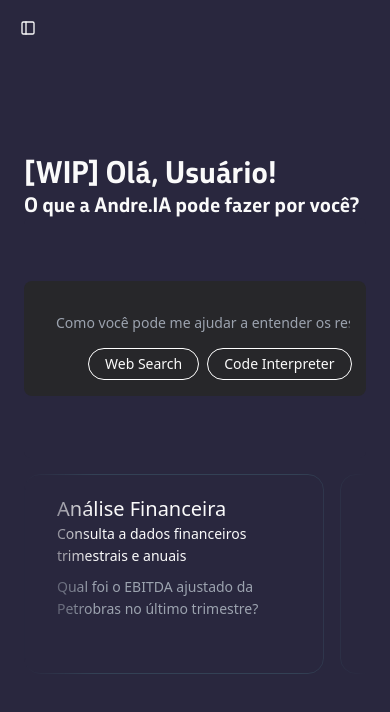
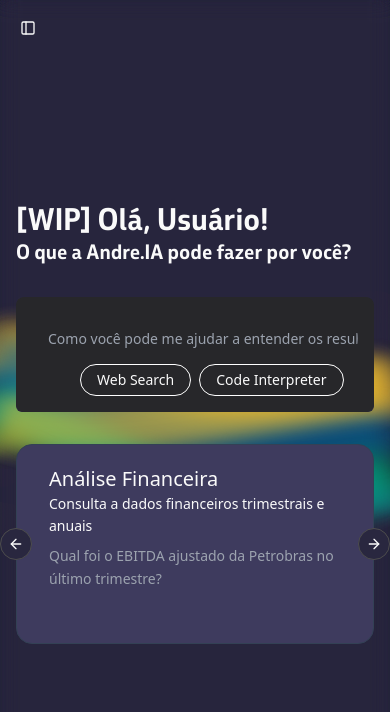
Before and after one commit to andreb308/petro-spotlight, a React (Vite) app: page / in a window 390 px wide. Shown: the top 712 px of the page. Built offline with nearby package versions, Linux system fonts and the light colour scheme; a web font is replaced by a local one; what tailwindcss-motion would draw is missing.

Commit message:
style: responsive (tablet) + carousel + wavy bg

```diff
--- a/package.json
+++ b/package.json
@@ -19,7 +19,7 @@
     "@radix-ui/react-popover": "^1.1.4",
     "@radix-ui/react-radio-group": "^1.2.2",
     "@radix-ui/react-separator": "^1.1.1",
-    "@radix-ui/react-slot": "^1.1.1",
+    "@radix-ui/react-slot": "^1.1.2",
     "@radix-ui/react-switch": "^1.1.2",
     "@radix-ui/react-toast": "^1.2.2",
     "@radix-ui/react-tooltip": "^1.1.6",
@@ -35,6 +35,8 @@
     "axios": "^1.8.2",
     "class-variance-authority": "^0.7.1",
     "clsx": "^2.1.1",
+    "embla-carousel-autoplay": "^8.5.2",
+    "embla-carousel-react": "^8.5.2",
     "emblor": "^1.4.7",
     "file-saver": "^2.0.5",
     "framer-motion": "^11.18.1",
--- a/src/components/abstractions/ChatMessage.tsx
+++ b/src/components/abstractions/ChatMessage.tsx
@@ -24,7 +24,7 @@ function ChatMessage({ msg }: { msg: Message }) {
 
   return (
     <div
-      className={`select-text selection:text-black selection:bg-white motion-preset-fade-lg w-full flex flex-row gap-2 max-lg:gap-0 max-lg:w-dvw max-lg:px-4 ${
+      className={`select-text selection:text-black selection:bg-white motion-preset-fade-lg w-full flex flex-row gap-2 max-sm:gap-0 max-sm:w-dvw max-sm:px-4 ${
         role === "user" && "flex-row-reverse my-4"
       }`}
     >
@@ -40,7 +40,7 @@ function ChatMessage({ msg }: { msg: Message }) {
       <div
         id="message"
         onPointerEnter={() => setIsHovering(true)}
-        className={`${msg.role === "assistant" && "w-3/4 max-lg:w-full"} max-w-[72rem] relative h-auto rounded-2xl px-4 pb-4 pt-1 text-gray-100 ${msg.role === "assistant" ? "bg-[#ffffff10]" : "bg-[#ffffff05]"}`}
+        className={`${msg.role === "assistant" && "w-3/4 max-sm:w-full sm:max-lg:w-[90%]"} max-w-[72rem] relative h-auto rounded-2xl px-4 pb-4 pt-1 text-gray-100 ${msg.role === "assistant" ? "bg-[#ffffff10]" : "bg-[#ffffff05]"}`}
       >
         <p className="text-muted-foreground italic font-bold ">
           {msg.role === "assistant" ? "Andre.IA:" : "Usuário:"}
@@ -67,7 +67,7 @@ function ChatMessage({ msg }: { msg: Message }) {
                 <SyntaxHighlighter
                   {...rest}
                   wrapLongLines
-                  className="max-lg:max-w-[70vw]"
+                  className="max-sm:max-w-[70vw]"
                   PreTag="div"
                   children={String(children).replace(/\n\\$/, "")}
                   showLineNumbers={true}
--- a/src/components/abstractions/ModalContext.tsx
+++ b/src/components/abstractions/ModalContext.tsx
@@ -27,7 +27,7 @@ const ContextModal = ({ hover = true }: { hover?: Boolean }) => {
       </DialogTrigger>
 
       {/* DialogContent defines the content of the modal, including header, body, and footer. */}
-      <DialogContent className="w-1/2 max-lg:w-[90%] max-lg:h-3/4 max-lg:overflow-y-auto scrollbar max-lg:rounded-lg p-8">
+      <DialogContent className="w-1/2 max-sm:w-[90%] max-h-3/4 max-sm:overflow-y-auto max-sm:rounded-lg max-sm:h-3/4 sm:max-lg:w-4/5 p-8 sm:max-lg:overflow-y-auto">
         <DialogHeader>
           <DialogTitle>Lorem ipsum dolor sit amet.</DialogTitle>
         </DialogHeader>
--- a/src/components/abstractions/ModalSettings.tsx
+++ b/src/components/abstractions/ModalSettings.tsx
@@ -26,7 +26,7 @@ const SettingsModal = () => {
       </DialogTrigger>
 
       {/* DialogContent defines the content of the modal, including header, settings options, and footer. */}
-      <DialogContent className="w-[40%] max-lg:w-[95%] px-8 max-[900px]:h-[85%]  overflow-y-auto" aria-describedby="Configurações de usuário">
+      <DialogContent className="w-1/2 max-sm:w-[90%] max-h-3/4 max-sm:overflow-y-auto max-sm:rounded-lg sm:max-lg:w-4/5 p-8 sm:max-lg:overflow-y-auto" aria-describedby="Configurações de usuário">
         <DialogHeader>
           <DialogTitle className="text-2xl font-bold">
             Configurações
--- a/src/components/abstractions/ModalTools.tsx
+++ b/src/components/abstractions/ModalTools.tsx
@@ -24,7 +24,8 @@ const ToolsModal = () => {
       </DialogTrigger>
 
       {/* DialogContent defines the content of the modal, including a tools accordion for displaying knowledge bases. */}
-      <DialogContent className="max-h-[90dvh] w-[50dvw] overflow-y-auto max-lg:w-[90%] max-[900px]:h-3/4" aria-describedby="Bases de conhecimento da ferramenta.">
+      <DialogContent className="w-1/2 max-sm:w-[90%] max-h-3/4 max-sm:overflow-y-auto max-sm:rounded-lg  max-sm:h-3/4 sm:max-lg:w-4/5 p-8 sm:max-lg:overflow-y-auto" aria-describedby="Bases de conhecimento da ferramenta.">
+      {/* <DialogContent className="max-h-[90dvh] w-[50dvw] overflow-y-auto max-sm:w-[90%] max-[900px]:h-3/4" aria-describedby="Bases de conhecimento da ferramenta."> */}
         <ToolsAccordion /> {/* // Component to display a list of tools or knowledge bases in an accordion format. */}
       </DialogContent>
     </Dialog>
--- /dev/null
+++ b/src/components/ui/carousel.tsx
@@ -0,0 +1,260 @@
+import * as React from "react"
+import useEmblaCarousel, {
+  type UseEmblaCarouselType,
+} from "embla-carousel-react"
+import { ArrowLeft, ArrowRight } from "lucide-react"
+
+import { cn } from "@/lib/utils"
+import { Button } from "@/components/ui/button"
+
+type CarouselApi = UseEmblaCarouselType[1]
+type UseCarouselParameters = Parameters<typeof useEmblaCarousel>
+type CarouselOptions = UseCarouselParameters[0]
+type CarouselPlugin = UseCarouselParameters[1]
+
+type CarouselProps = {
+  opts?: CarouselOptions
+  plugins?: CarouselPlugin
+  orientation?: "horizontal" | "vertical"
+  setApi?: (api: CarouselApi) => void
+}
+
+type CarouselContextProps = {
+  carouselRef: ReturnType<typeof useEmblaCarousel>[0]
+  api: ReturnType<typeof useEmblaCarousel>[1]
+  scrollPrev: () => void
+  scrollNext: () => void
+  canScrollPrev: boolean
+  canScrollNext: boolean
+} & CarouselProps
+
+const CarouselContext = React.createContext<CarouselContextProps | null>(null)
+
+function useCarousel() {
+  const context = React.useContext(CarouselContext)
+
+  if (!context) {
+    throw new Error("useCarousel must be used within a <Carousel />")
+  }
+
+  return context
+}
+
+const Carousel = React.forwardRef<
+  HTMLDivElement,
+  React.HTMLAttributes<HTMLDivElement> & CarouselProps
+>(
+  (
+    {
+      orientation = "horizontal",
+      opts,
+      setApi,
+      plugins,
+      className,
+      children,
+      ...props
+    },
+    ref
+  ) => {
+    const [carouselRef, api] = useEmblaCarousel(
+      {
+        ...opts,
+        axis: orientation === "horizontal" ? "x" : "y",
+      },
+      plugins
+    )
+    const [canScrollPrev, setCanScrollPrev] = React.useState(false)
+    const [canScrollNext, setCanScrollNext] = React.useState(false)
+
+    const onSelect = React.useCallback((api: CarouselApi) => {
+      if (!api) {
+        return
+      }
+
+      setCanScrollPrev(api.canScrollPrev())
+      setCanScrollNext(api.canScrollNext())
+    }, [])
+
+    const scrollPrev = React.useCallback(() => {
+      api?.scrollPrev()
+    }, [api])
+
+    const scrollNext = React.useCallback(() => {
+      api?.scrollNext()
+    }, [api])
+
+    const handleKeyDown = React.useCallback(
+      (event: React.KeyboardEvent<HTMLDivElement>) => {
+        if (event.key === "ArrowLeft") {
+          event.preventDefault()
+          scrollPrev()
+        } else if (event.key === "ArrowRight") {
+          event.preventDefault()
+          scrollNext()
+        }
+      },
+      [scrollPrev, scrollNext]
+    )
+
+    React.useEffect(() => {
+      if (!api || !setApi) {
+        return
+      }
+
+      setApi(api)
+    }, [api, setApi])
+
+    React.useEffect(() => {
+      if (!api) {
+        return
+      }
+
+      onSelect(api)
+      api.on("reInit", onSelect)
+      api.on("select", onSelect)
+
+      return () => {
+        api?.off("select", onSelect)
+      }
+    }, [api, onSelect])
+
+    return (
+      <CarouselContext.Provider
+        value={{
+          carouselRef,
+          api: api,
+          opts,
+          orientation:
+            orientation || (opts?.axis === "y" ? "vertical" : "horizontal"),
+          scrollPrev,
+          scrollNext,
+          canScrollPrev,
+          canScrollNext,
+        }}
+      >
+        <div
+          ref={ref}
+          onKeyDownCapture={handleKeyDown}
+          className={cn("relative", className)}
+          role="region"
+          aria-roledescription="carousel"
+          {...props}
+        >
+          {children}
+        </div>
+      </CarouselContext.Provider>
+    )
+  }
+)
+Carousel.displayName = "Carousel"
+
+const CarouselContent = React.forwardRef<
+  HTMLDivElement,
+  React.HTMLAttributes<HTMLDivElement>
+>(({ className, ...props }, ref) => {
+  const { carouselRef, orientation } = useCarousel()
+
+  return (
+    <div ref={carouselRef} className="overflow-hidden">
+      <div
+        ref={ref}
+        className={cn(
+          "flex",
+          orientation === "horizontal" ? "-ml-4" : "-mt-4 flex-col",
+          className
+        )}
+        {...props}
+      />
+    </div>
+  )
+})
+CarouselContent.displayName = "CarouselContent"
+
+const CarouselItem = React.forwardRef<
+  HTMLDivElement,
+  React.HTMLAttributes<HTMLDivElement>
+>(({ className, ...props }, ref) => {
+  const { orientation } = useCarousel()
+
+  return (
+    <div
+      ref={ref}
+      role="group"
+      aria-roledescription="slide"
+      className={cn(
+        "min-w-0 shrink-0 grow-0 basis-full",
+        orientation === "horizontal" ? "pl-4" : "pt-4",
+        className
+      )}
+      {...props}
+    />
+  )
+})
+CarouselItem.displayName = "CarouselItem"
+
+const CarouselPrevious = React.forwardRef<
+  HTMLButtonElement,
+  React.ComponentProps<typeof Button>
+>(({ className, variant = "outline", size = "icon", ...props }, ref) => {
+  const { orientation, scrollPrev, canScrollPrev } = useCarousel()
+
+  return (
+    <Button
+      ref={ref}
+      variant={variant}
+      size={size}
+      className={cn(
+        "absolute  h-8 w-8 rounded-full",
+        orientation === "horizontal"
+          ? "-left-12 top-1/2 -translate-y-1/2"
+          : "-top-12 left-1/2 -translate-x-1/2 rotate-90",
+        className
+      )}
+      disabled={!canScrollPrev}
+      onClick={scrollPrev}
+      {...props}
+    >
+      <ArrowLeft className="h-4 w-4" />
+      <span className="sr-only">Previous slide</span>
+    </Button>
+  )
+})
+CarouselPrevious.displayName = "CarouselPrevious"
+
+const CarouselNext = React.forwardRef<
+  HTMLButtonElement,
+  React.ComponentProps<typeof Button>
+>(({ className, variant = "outline", size = "icon", ...props }, ref) => {
+  const { orientation, scrollNext, canScrollNext } = useCarousel()
+
+  return (
+    <Button
+      ref={ref}
+      variant={variant}
+      size={size}
+      className={cn(
+        "absolute h-8 w-8 rounded-full",
+        orientation === "horizontal"
+          ? "-right-12 top-1/2 -translate-y-1/2"
+          : "-bottom-12 left-1/2 -translate-x-1/2 rotate-90",
+        className
+      )}
+      disabled={!canScrollNext}
+      onClick={scrollNext}
+      {...props}
+    >
+      <ArrowRight className="h-4 w-4" />
+      <span className="sr-only">Next slide</span>
+    </Button>
+  )
+})
+CarouselNext.displayName = "CarouselNext"
+
+export {
+  type CarouselApi,
+  Carousel,
+  CarouselContent,
+  CarouselItem,
+  CarouselPrevious,
+  CarouselNext,
+}
--- a/src/main.tsx
+++ b/src/main.tsx
@@ -16,10 +16,10 @@ ReactDOM.createRoot(root).render(
   <React.StrictMode>
     <BrowserRouter>
       <FilesContextProvider>
-        <SidebarProvider className="bg-background">
+        <SidebarProvider className="bg-background overflow-hidden">
           {/* <MessagesContextProvider> */}
           <Sidebar />
-          <SidebarTrigger className="motion-preset-slide-down-sm motion-delay-1000 text-foreground size-10 absolute top-2 left-2 z-[200]" />
+          <SidebarTrigger className="motion-preset-slide-down-sm motion-delay-1000 text-foreground size-10 absolute top-2 left-2 z-[250]" />
 
           {/*
               Define the application's routes.
--- a/src/screens/ChatWrapper.tsx
+++ b/src/screens/ChatWrapper.tsx
@@ -42,16 +42,16 @@ useEffect( () => {
 }, [currentConversation.id, currentConversation.messages.length] )
 
   return (
-      <div className="h-dvh py-4 w-full bg-background grid grid-cols-1 grid-rows-12 ">
+      <div className="h-dvh py-4 w-full bg-background grid grid-cols-1 grid-rows-12">
         {/* Chat messages container */}
         <div
-          className="motion-preset-slide-down-sm motion-delay-1000 min-w-[70%] overflow-x-visible max-[900px]:px-12 rounded-md row-span-10 gap-12 flex flex-col p-12 overflow-y-auto max-lg:w-full max-lg:p-0"
+          className="motion-preset-slide-down-sm motion-delay-1000 min-w-[70%] rounded-md row-span-10 gap-12 flex flex-col p-12 overflow-y-auto max-sm:w-auto max-sm:p-0 sm:max-lg:p-0"
           style={{ scrollbarColor: "white black" }}
           ref={chatContainerRef}
         >
           {currentConversation && currentConversation.messages.length ? (
             <>
-              <div className="size-full px-24 flex flex-col gap-8 max-lg:px-0 max-lg:gap-2">
+              <div className="size-full px-24 flex flex-col gap-8 max-sm:px-0 max-sm:gap-2 sm:max-lg:px-4">
                 {currentConversation.messages.map((m, i) => (
                   <ChatMessage key={m.timestamp} msg={m} />
                 ))}
@@ -67,11 +67,11 @@ useEffect( () => {
 
         {/* Input area */}
         {/* NOTA: Utilizar '&&' em vez do operador '?' acaba renderizando o length (0) na tela. Não alterar. */}
-        {(currentConversation && currentConversation.messages.length) ? (<div className="rounded-md px-48 max-lg:px-4 row-span-2 mt-2 flex items-center justify-around flex-col">
+        {(currentConversation && currentConversation.messages.length) ? (<div className="rounded-md px-48 max-sm:px-4 row-span-2 mt-2 flex items-center justify-around flex-col sm:max-lg:px-4">
           {/* <FileTags /> */}
           <PromptInput setter={setCurrentConversation} />
           {/* Disclaimer */}
-          <p className="motion-preset-slide-up-lg motion-delay-500 text-muted-foreground mt-2 text-center text-sm max-lg:m-0">
+          <p className="motion-preset-slide-up-lg motion-delay-500 text-muted-foreground mt-2 text-center text-sm max-sm:m-0">
           A Andre.IA pode cometer erros: verifique sempre as respostas nas fontes oficiais. <br/>
           Não inclua informações ou arquivos confidenciais.
           {/* As respostas da Andre.IA foram geradas por Inteligência Artificial.
--- a/src/screens/Welcome.tsx
+++ b/src/screens/Welcome.tsx
@@ -5,7 +5,15 @@ import { InfiniteMovingCards } from "@/components/ui/infinite-moving-cards";
 import { EnhancedButton } from "@/components/ui/enhanced-button";
 // import { useMessagesContext } from "../components/templates/MessagesContext";
 // import { useParams, useSearchParams } from "react-router";
-// import { WavyBackground } from "@/components/ui/wavy-background";
+import { WavyBackground } from "@/components/ui/wavy-background";
+import {
+  Carousel,
+  CarouselContent,
+  CarouselItem,
+  CarouselNext,
+  CarouselPrevious,
+} from "@/components/ui/carousel";
+import Autoplay from "embla-carousel-autoplay";
 
 function Welcome() {
   // const { currentConversation, setCurrentConversation } = useMessagesContext();
@@ -14,15 +22,17 @@ function Welcome() {
   const [codeInterpreter, setCodeInterpreter] = useState(false);
 
   return (
-    <div className="bg-[#29273e] h-dvh w-dvw flex items-center justify-center px-32 motion-preset-slide-down-sm motion-delay-1000 min-w-[70%] overflow-x-hidden max-[900px]:px-2 ">
-      <div className="motion-preset-fade-lg size-full flex items-center justify-center flex-col max-lg:px-4">
+    <>
+      <WavyBackground backgroundFill="#29273e" />
+      <div className="relative h-dvh w-dvw flex items-center justify-center px-32 motion-preset-slide-down-sm motion-delay-1000 min-w-[70%] overflow-x-hidden sm:max-lg:px-2 max-sm:px-0">
+        <div className="motion-preset-fade-lg size-full flex items-center justify-center flex-col max-sm:px-4 sm:max-lg:px-16 sm:max-lg:overflow-hidden">
           <h1 className="w-full text-left font-bold text-foreground text-3xl">
             [WIP] Olá, Usuário!
           </h1>
           <h2 className="w-full text-left font-bold text-foreground text-xl">
             O que a Andre.IA pode fazer por você?
           </h2>
-        <div className="min-h-[15rem] w-full rounded-md flex flex-col antialiased bg-[#29273e] bg-grid-white/[0.05] items-center justify-center relative overflow-hidden">
+          <div className="my-[2rem] w-full rounded-md flex flex-col antialiased bg-[#29273e] bg-grid-white/[0.05] items-center justify-center relative overflow-hidden">
             <div className="flex items-center flex-col w-full bg-zinc-800 rounded-lg p-4 gap-0 m-0">
               {/* onSubmit: sends the message to the API to start a new chat and move the URL to the new page */}
               {/* //@ts-ignore */}
@@ -65,14 +75,75 @@ function Welcome() {
             </div>
           </div>
 
-        <InfiniteMovingCards
+          <Carousel
+            opts={{
+              align: "start", loop: true,
+            }}
+            className="w-full max-w-[956px]"
+            plugins={[
+              Autoplay({
+                delay: 6000,
+                stopOnMouseEnter: true,
+                stopOnInteraction: false,
+              }),
+            ]}
+          >
+            <CarouselContent>
+              {testimonials.map((item, idx) => (
+                <CarouselItem key={idx} className="md:basis-1/2 lg:basis-1/3">
+                  <li
+                    className="w-[600px] h-[200px] max-w-full relative rounded-2xl flex flex-col gap-2 border flex-shrink-0 border-slate-700 bg-sidebar px-8 py-6"
+                    // style={{
+                    //   background:
+                    //     "linear-gradient(180deg, var(--slate-800), var(--slate-900)",
+                    // }}
+                    key={item.title}
+                  >
+                    <>
+                      <div
+                        aria-hidden="true"
+                        className="user-select-none -z-1 pointer-events-none absolute -left-0.5 -top-0.5 h-[calc(100%_+_4px)] w-[calc(100%_+_4px)]"
+                      ></div>
+                      <div className="relative z-20 flex flex-row items-center justify-start">
+                        <span className="flex flex-col gap-1">
+                          <span className="text-xl leading-[1] text-foreground font-normal">
+                            {item.title}
+                          </span>
+                          <span className=" text-sm leading-[1.6] text-foreground font-normal">
+                            {item.description}
+                          </span>
+                        </span>
+                      </div>
+                      <span className="relative z-20 text-sm leading-[1.6] text-gray-400 font-normal">
+                        {item.prompt}
+                      </span>
+                    </>
+                  </li>
+                </CarouselItem>
+              ))}
+              {/* {Array.from({ length: 5 }).map((_, index) => (
+            <div className="p-1">
+              <Card>
+                <CardContent className="flex aspect-square items-center justify-center p-6">
+                  <span className="text-3xl font-semibold">{index + 1}</span>
+                </CardContent>
+              </Card>
+            </div>
+          </CarouselItem>
+        ))} */}
+            </CarouselContent>
+            <CarouselPrevious className="max-sm:ml-8 sm:max-lg:ml-8" />
+            <CarouselNext className="max-sm:mr-8 sm:max-lg:mr-8" />
+          </Carousel>
+          {/* <InfiniteMovingCards
             items={testimonials}
             direction="right"
             speed="slow"
             className="w-full"
-        />
+          /> */}
         </div>
       </div>
+    </>
   );
 }
 
```
Also changed, not shown: 1 other file (tests, documents, lock files or other folders). Lines whose indentation alone changed are shown as unchanged.
